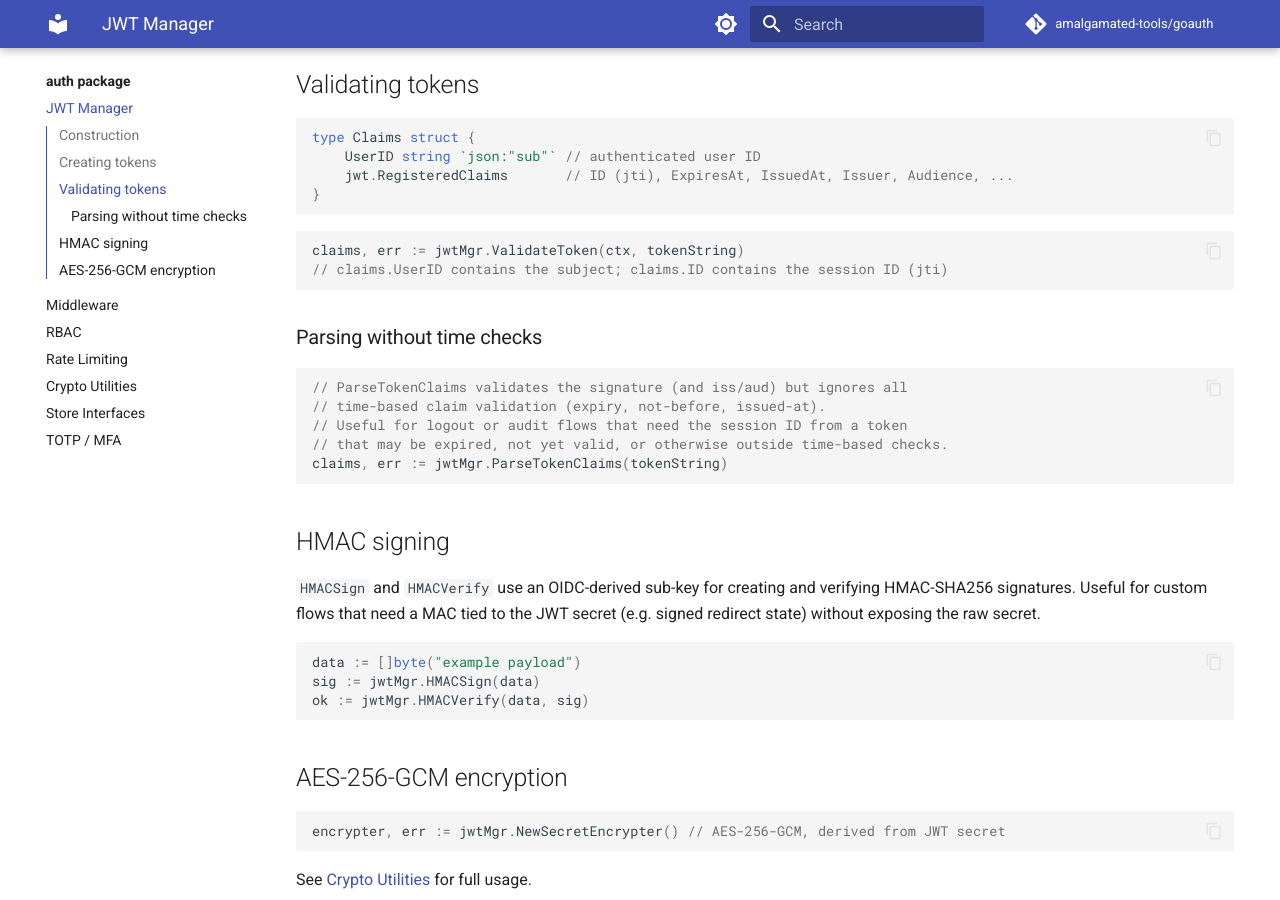
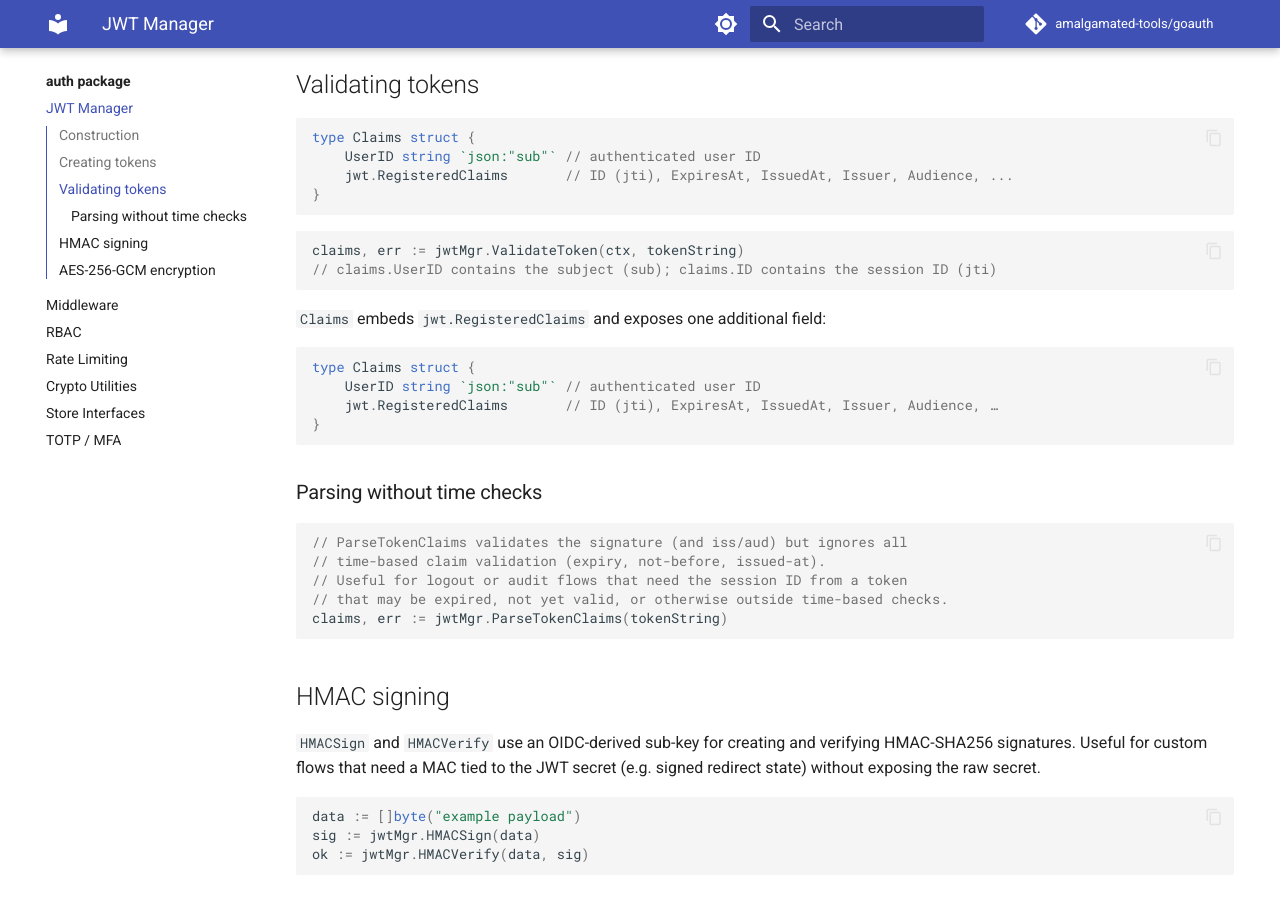
Before and after one commit to amalgamated-tools/goauth, an MkDocs documentation site: the page built from docs/auth/jwt.md, in a window 1280 px wide and 900 px high, scrolled down 689 px. Built offline with MkDocs 1.6.1 and Material for MkDocs 9.7.7, drawn with Linux system fonts in a browser that asks for light colours; comment, search, counter and statistics services are not loaded.

Commit message:
docs: clarify SecretEncrypter internals; add Claims struct and AdminChecker interface (#169)
- docs/auth/crypto.md, README.md: Clarify that SecretEncrypter stores only
  the cipher.AEAD (GCM) as its single field. The previous text said 'the AES
  block cipher and the cipher.AEAD are both created once', which implied two
  separate stored objects. The block cipher is embedded within GCM; only the
  AEAD is retained. Matches auth/crypto.go: SecretEncrypter{gcm: gcm}.

- docs/auth/jwt.md: Add the Claims struct definition so developers can see
  all available fields (UserID/sub + jwt.RegisteredClaims incl. ID/jti,
  ExpiresAt, IssuedAt, Issuer, Audience) without reading the source.

- docs/auth/middleware.md: Add explicit AdminChecker interface definition
  and note that auth.UserStore satisfies it directly, with a pointer to
  auth.NewAdminCheckerFromRoleChecker for RBAC-based setups.

Co-authored-by: github-actions[bot] <41898282+github-actions[bot]@users.noreply.github.com>
Co-authored-by: Copilot <223556219+Copilot@users.noreply.github.com>

````diff
--- a/docs/auth/jwt.md
+++ b/docs/auth/jwt.md
@@ -34,7 +34,16 @@ type Claims struct {
 
 ```go
 claims, err := jwtMgr.ValidateToken(ctx, tokenString)
-// claims.UserID contains the subject; claims.ID contains the session ID (jti)
+// claims.UserID contains the subject (sub); claims.ID contains the session ID (jti)
+```
+
+`Claims` embeds `jwt.RegisteredClaims` and exposes one additional field:
+
+```go
+type Claims struct {
+    UserID string `json:"sub"` // authenticated user ID
+    jwt.RegisteredClaims       // ID (jti), ExpiresAt, IssuedAt, Issuer, Audience, …
+}
 ```
 
 ### Parsing without time checks
````
Also changed, not shown: docs/auth/middleware.md (+10 -0 lines).
